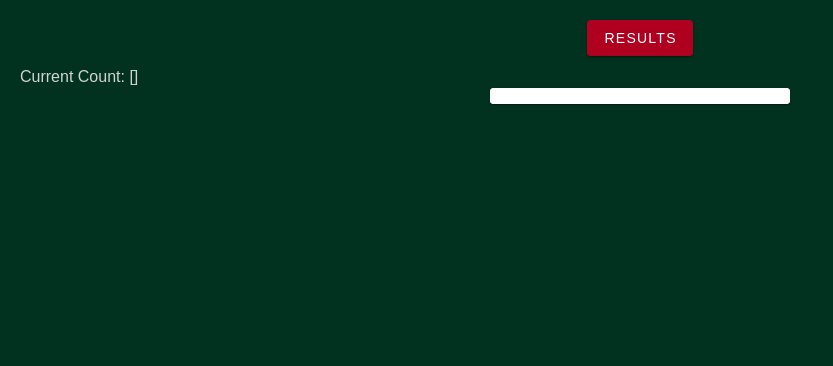
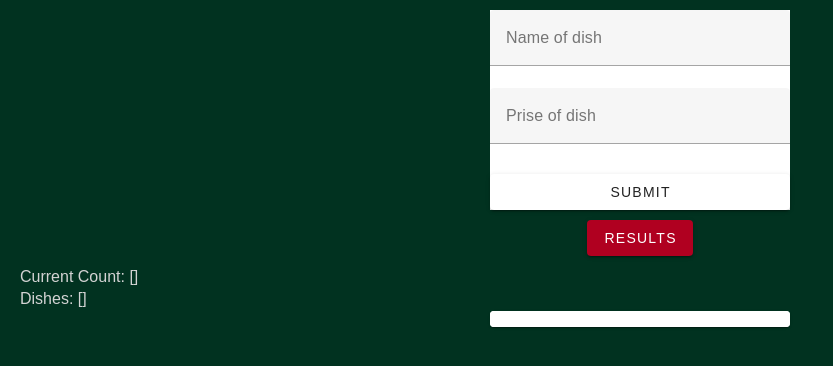
Before and after one commit to KolyaLuskarev/vue-project, a Vue app: page /calculate in a window 1280 px wide. Shown: the top 366 px of the page, without its empty margins (0-833 px from the left). Built offline with nearby package versions, Linux system fonts and the light colour scheme.

Commit message:
Доработка элемента добавления еды

```diff
--- /dev/null
+++ b/src/components/InputFoodForm.vue
@@ -0,0 +1,29 @@
+<template>
+    <v-sheet class="mx-auto" width="300">
+   <v-form @submit.prevent="storeFood.addFood(foodName,foodPrise)">
+     <v-text-field
+       v-model="foodName"
+       :rules="rules"
+       label="Name of dish"
+     ></v-text-field>
+     <v-text-field
+       v-model="foodPrise"
+       :rules="rules"
+       label="Prise of dish"
+     ></v-text-field>
+     <v-btn class="mt-2" type="submit" block>Submit</v-btn>
+   </v-form>
+ </v-sheet>
+</template>
+<script setup>
+import { ref, computed } from 'vue'
+import { useFoodStore }  from '@/stores/useFoodStore';
+
+const storeFood = useFoodStore();
+const foodName=ref("");
+const foodPrise=ref("");
+
+
+</script>
+
+<style scoped></style>
--- a/src/components/InputNameForm.vue
+++ b/src/components/InputNameForm.vue
@@ -4,7 +4,7 @@
       <v-text-field
         v-model="newName"
         :rules="rules"
-        label="First name"
+        label="Name of customer"
       ></v-text-field>
       <v-btn class="mt-2" type="submit" block>Submit</v-btn>
     </v-form>
--- a/src/pages/Calculate.vue
+++ b/src/pages/Calculate.vue
@@ -1,8 +1,10 @@
 <script setup>
 import { useNamesStore } from '@/stores/root';
-import InputNameForm from '../components/InputNameForm.vue'
+import { useFoodStore } from '@/stores/useFoodStore'
+import InputFood from '../components/InputFoodForm.vue'
 import Butt from '../components/AppButton.vue'
 const store = useNamesStore()
+const foodStode = useFoodStore()
 
 </script>
 
@@ -13,6 +15,8 @@ const store = useNamesStore()
 
       <div class="main">
 
+         <InputFood/>
+
          <RouterLink :to=" '/result'">
 
        <Butt Declar="Results"  />
@@ -20,6 +24,7 @@ const store = useNamesStore()
        </RouterLink>
 
       <div>Current Count: {{ store.names }}</div>
+      <div> Dishes: {{  foodStode.foodList  }}    </div>
 
       <v-card
     class="mx-auto"
--- /dev/null
+++ b/src/stores/useFoodStore.js
@@ -0,0 +1,15 @@
+import { ref, computed } from 'vue'
+import { defineStore } from 'pinia'
+
+export const useFoodStore = defineStore('foodList', {
+  state: () => ({
+    /** @type {{ foodName: string, foodPrise: number, id: number }[]} */
+    foodList: [],
+    id: 0,
+  }),
+  actions: {
+    addFood(foodName, foodPrise) {
+      this.foodList.push({ foodName, foodPrise, id: this.id++ })
+    },
+  },
+})
```
Also changed, not shown: src/components/AppLayout.vue (deleted, +0 -47 lines), 1 other file (tests, documents, lock files or other folders).
